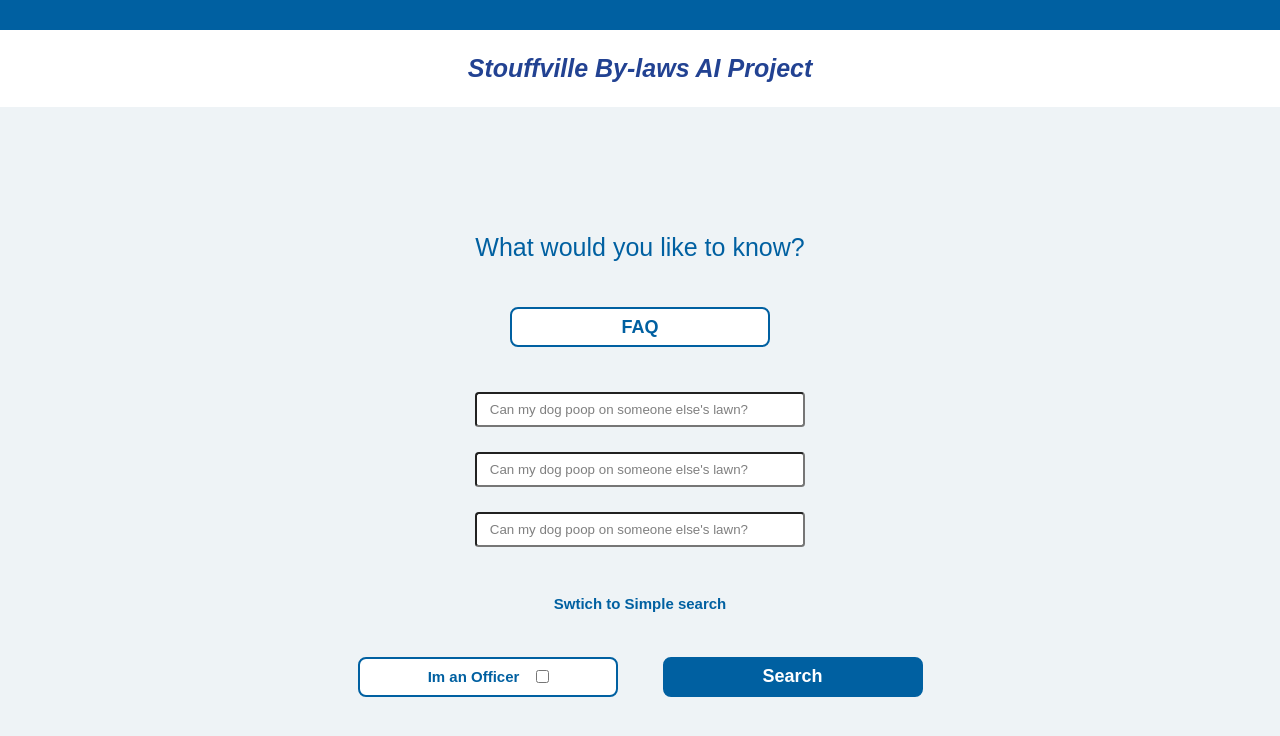
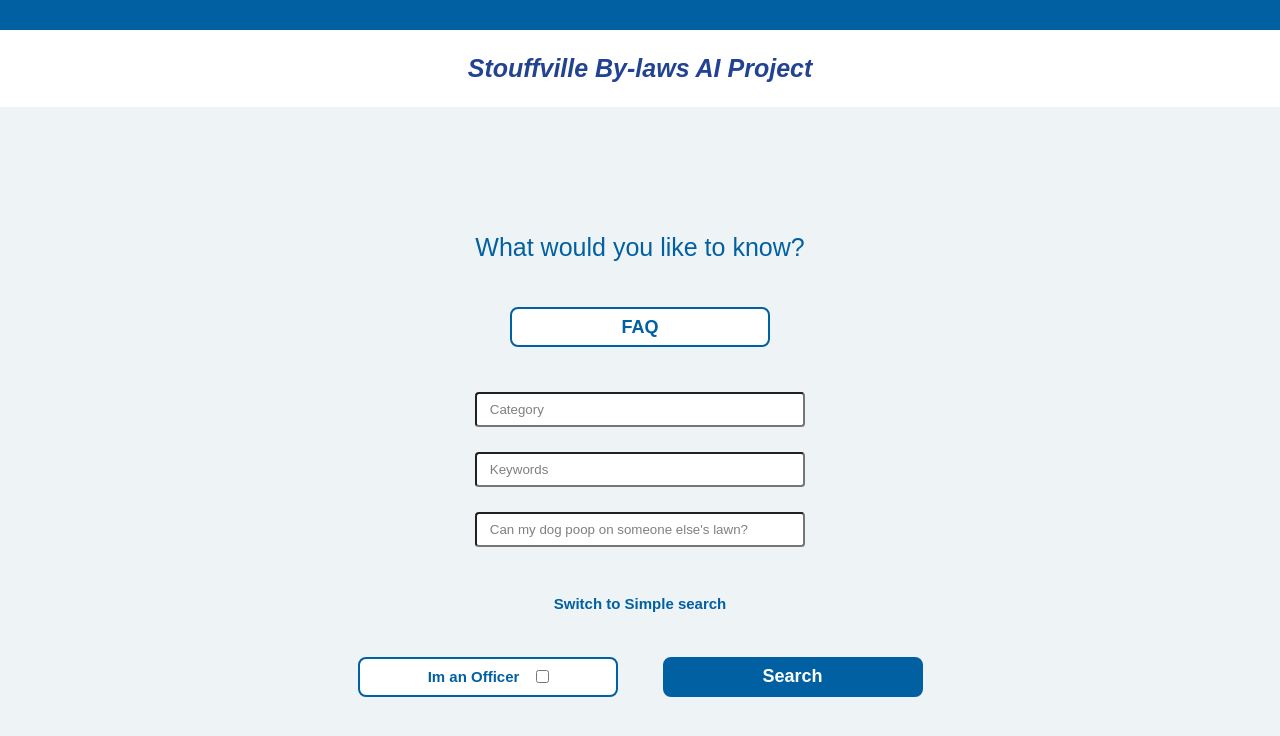
Before and after one commit to Cadence-GitHub/Stouffville-By-laws-AI, a Next.js app in the folder frontend/: page / in a window 1280 px wide. Both pictures are taken after a click on the element "Switch to Advanced search". Shown: the top 736 px of the page. Built offline with nearby package versions, Linux system fonts and the light colour scheme.

Commit message:
dynamic forms implemented

```diff
--- a/frontend/src/app/page.js
+++ b/frontend/src/app/page.js
@@ -1,7 +1,6 @@
 'use client'
 
-import styles from "./page.module.css";
-import DynamicInput from "@/components/DynamicInput";
+import DynamicForms from "@/components/DynamicForms";
 
 export default function Home() {
 
@@ -21,7 +20,7 @@ export default function Home() {
           </button>
         </div>
 
-        <DynamicInput/>
+        <DynamicForms/>
 
       </div>
     </div>
--- /dev/null
+++ b/frontend/src/components/DynamicForms.js
@@ -0,0 +1,76 @@
+'use Client'
+import { useState } from "react";
+import Image from "next/image";
+import UserInput from "./UserInput";
+
+
+const DynamicForms = () => {
+
+    // Responsive UI interaction for the input fields (changes text on click)
+    // Change the type of form being displayed when
+    // user clicks on <p>Advanced Search<p/> or <p>Simple Search<p/>
+    const [useAdvancedForm, setUseAdvancedForm] = useState(false);
+    const [useFormLabel, setUseFormLabel] = useState("Switch to Advanced search");
+
+    const handleSwitch = () => {
+        setUseAdvancedForm(prev => ! prev);
+
+        useFormLabel === "Switch to Advanced search" ?
+        setUseFormLabel("Switch to Simple search") :
+        setUseFormLabel("Switch to Advanced search");
+    }
+
+
+    // Officer type output flag *TODO feature*
+    const [isOfficerFlag, useOfficerFlag] = useState(false);
+    const HandleClick = (e) => {
+        // unchecked -> check
+        // checked -> unchecked
+
+        useOfficerFlag(isOfficerFlag == false ? true : false);
+    };
+
+
+    return (
+        <div style={{margin: 22.5}}>
+            <form>
+
+
+                {!useAdvancedForm ? (<SimpleForm/>) : (<AdvancedForm/>)}
+
+                {/* <Image src={searchIcon} alt="search" width={20} height={20}/> */}
+
+                {/* TODO-feature: change user input to a form template onClick*/}
+                <p className="clickable-text" style={{fontSize: "15px", color: "#0060A1", fontWeight: "550", margin: 22.5}} onClick={handleSwitch}>{useFormLabel}</p>
+
+                {/* This element is a flag that changes the output that tailored to law enforcement officer language*/}
+                <button type="button" style={{margin: 22.5}} className="buttonState" onClick={HandleClick}>
+                    Im an Officer
+
+                    <input name="officerFlag" type="checkbox" className="custom-checkbox" checked={isOfficerFlag} readOnly />
+                </button>
+
+                <button style={{margin: 22.5}} className="buttonSubmit">Search</button>
+            </form>
+        </div>
+    );
+};
+
+export default DynamicForms;
+
+const SimpleForm = () => {
+    return (
+        <UserInput displayValue={''}/>
+    );
+};
+
+
+const AdvancedForm = () => {
+    return (
+        <div className="form">
+            <UserInput displayValue={"Category"}/>
+            <UserInput displayValue={"Keywords"}/>
+            <UserInput displayValue={''}/>
+        </div>
+    );
+};
--- a/frontend/src/components/DynamicInput.js
+++ /dev/null
@@ -1,135 +0,0 @@
-'use Client'
-import { useState } from "react";
-import Image from "next/image";
-
-
-
-const DynamicInput = () => {
-
-    // Responsive UI interaction for the input fields (changes text on click)
-    // Change the type of form being displayed when
-    // user clicks on <p>Advanced Search<p/> or <p>Simple Search<p/>
-    const [useAdvancedForm, setUseAdvancedForm] = useState(false);
-    const [useFormLabel, setUseFormLabel] = useState("Switch to Advanced search");
-
-    const handleSwitch = () => {
-        setUseAdvancedForm(prev => ! prev);
-
-        useFormLabel === "Switch to Advanced search" ? setUseFormLabel("Swtich to Simple search") : setUseFormLabel("Switch to Advanced search");
-    }
-
-    // TODO-feature: Have a list of defaultValues to randomly assign to initialValue.
-    let initialValue = "Can my dog poop on someone else's lawn?"
-    const [userQuery, setUserQuery] = useState(initialValue);
-
-
-    // Triggers when input loses focus from user
-    const handleBlur = () => {
-        if (userQuery == "") {
-            setUserQuery(initialValue);
-        }
-    }
-
-    // Update input value when user types
-    const handleChange = (e) => {
-        setUserQuery(e.target.value);
-    };
-
-
-    // Officer type output flag *TODO feature*
-    let isOfficer;
-    const [officerFlag, useOfficerFlag] = useState(false);
-    const HandleClick = (e) => {
-        // unchecked -> check
-        // checked -> unchecked
-
-        isOfficer = officerFlag == false ? true : false;
-
-        useOfficerFlag(isOfficer);
-    };
-
-
-    return (
-        <div style={{margin: 22.5}}>
-            <form>
-
-                {
-                    !useAdvancedForm ?
-                    (<SimpleForm userQuery={userQuery} handleChange={handleChange} handleBlur={handleBlur} />) :
-                    (<AdvancedForm userQuery={userQuery} handleChange={handleChange} handleBlur={handleBlur} />)
-                }
-
-                {/* <Image src={searchIcon} alt="search" width={20} height={20}/> */}
-
-                {/* TODO-feature: change user input to a form template onClick*/}
-                <p className="clickable-text" style={{fontSize: "15px", color: "#0060A1", fontWeight: "550", margin: 22.5}} onClick={handleSwitch}>{useFormLabel}</p>
-
-                {/* This element is a flag that changes the output that tailored to law enforcement officer language*/}
-                <button type="button" style={{margin: 22.5}} className="buttonState" onClick={HandleClick}>
-                    Im an Officer
-
-                    <input name="officerFlag" type="checkbox" className="custom-checkbox" checked={officerFlag} />
-                </button>
-
-                <button style={{margin: 22.5}} className="buttonSubmit">Search</button>
-            </form>
-        </div>
-    );
-};
-
-const SimpleForm = ({userQuery, handleChange, handleBlur}) => {
-    return (
-        <input
-            className="input"
-            name="userQuery"
-            type="text"
-            value={userQuery}
-            onChange={handleChange}
-            defaultValue={userQuery}
-            onBlur={handleBlur} // When the input loses focus, check and reset if empty
-            onClick={e => setUserQuery('')}
-        />
-    );
-};
-
-
-const AdvancedForm = ({userQuery, handleChange, handleBlur}) => {
-    return (
-        <div className="form">
-            <input
-                className="input"
-                name="userQuery"
-                type="text"
-                value={userQuery}
-                onChange={handleChange}
-                defaultValue={userQuery}
-                onBlur={handleBlur} // When the input loses focus, check and reset if empty
-                onClick={e => setUserQuery('')}
-            />
-
-            <input
-                className="input"
-                name="userQuery"
-                type="text"
-                value={userQuery}
-                onChange={handleChange}
-                defaultValue={userQuery}
-                onBlur={handleBlur} // When the input loses focus, check and reset if empty
-                onClick={e => setUserQuery('')}
-            />
-
-            <input
-                className="input"
-                name="userQuery"
-                type="text"
-                value={userQuery}
-                onChange={handleChange}
-                defaultValue={userQuery}
-                onBlur={handleBlur} // When the input loses focus, check and reset if empty
-                onClick={e => setUserQuery('')}
-            />
-        </div>
-    );
-};
-
-export default DynamicInput;
--- /dev/null
+++ b/frontend/src/components/UserInput.js
@@ -0,0 +1,45 @@
+'use Client'
+import { useState } from "react";
+
+const UserInput = ({displayValue}) => {
+
+    // Returns a message based on a randomly generated integer from 0 to whatever the length of the array above:
+    const defaulttMessage = () => {
+
+        const starterQueries = ["Can my dog poop on someone else's lawn?",
+                                "What should I put in my blue bins?",
+                                "Do I need to register my dog with the town?"
+                               ];
+        let message = starterQueries[Math.floor(Math.random() * starterQueries.length)];
+
+        return message;
+    }
+
+    const [userQuery, setUserQuery] = useState(displayValue === '' ? defaulttMessage() : displayValue);
+
+    // Triggers when input loses focus from user
+    const handleBlur = () => {
+        if (userQuery == "") {
+            setUserQuery(displayValue === '' ? defaulttMessage() : displayValue);
+        }
+    }
+
+    // Update input value when user types
+    const handleChange = (e) => {
+        setUserQuery(e.target.value);
+    };
+
+    return (
+        <input
+            className="input"
+            name="userQuery"
+            type="text"
+            value={userQuery}
+            onChange={handleChange} // triggers user starts typing
+            onBlur={handleBlur} // When the input loses focus, check and reset if empty
+            onClick={e => setUserQuery('')}
+        />
+    );
+}
+
+export default UserInput;
```
